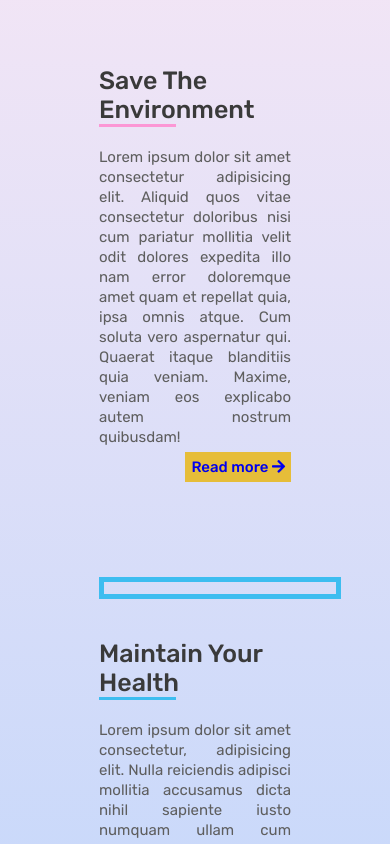
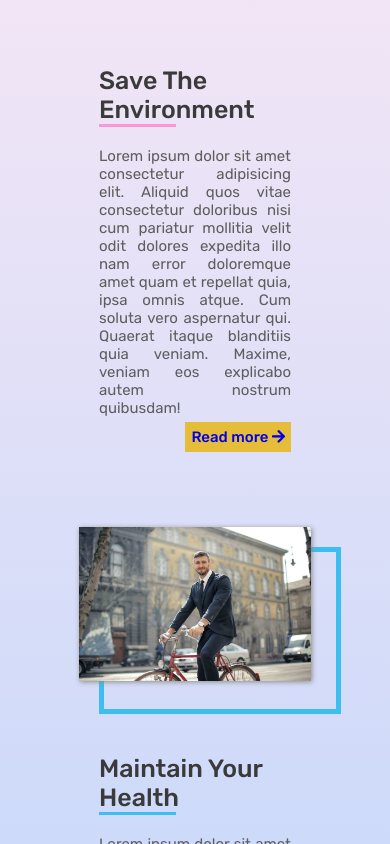
Before and after one commit to yousef-ghanim/cycling-website, a plain HTML site: page index.html in a window 390 px wide. Shown: the part 1156-2000 px from the top of the page. Drawn offline with Linux system fonts and the light colour scheme.

Commit message:
mobile screen

```diff
--- a/index.html
+++ b/index.html
@@ -67,7 +67,7 @@
         </div>
         <div class="article-item">
           <div class="img-frame2">
-            <img class="article-img" src="./images/article-img2.jpeg" alt="" />
+            <img class="article-img" src="./images/article-img2.jpg" alt="" />
           </div>
           <div class="article-text ">
             <h1>Maintain Your Health</h1>
--- a/style.css
+++ b/style.css
@@ -736,5 +736,11 @@ a .news-title {
   #social-media {
     margin-top: 2rem;
   }
+  .article-text p {
+    line-height: normal;
+  }
+  #social-media i {
+    margin: 0 1.5rem;
+  }
 }
 /* end of footer */
```
